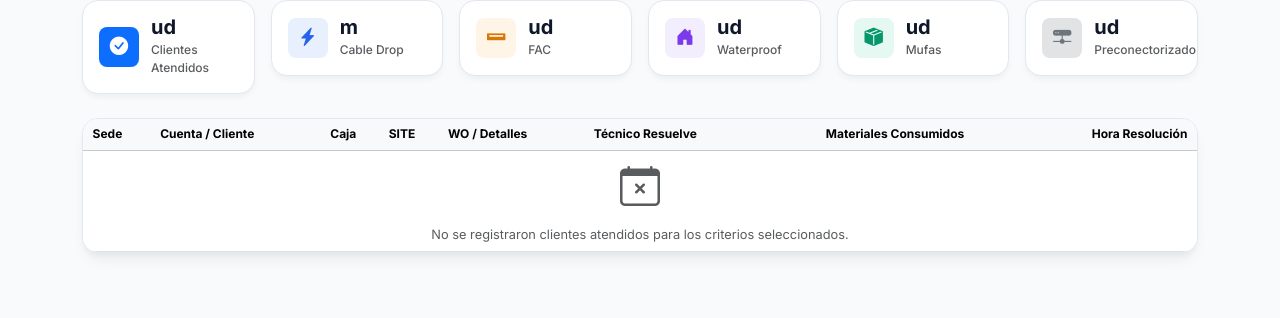
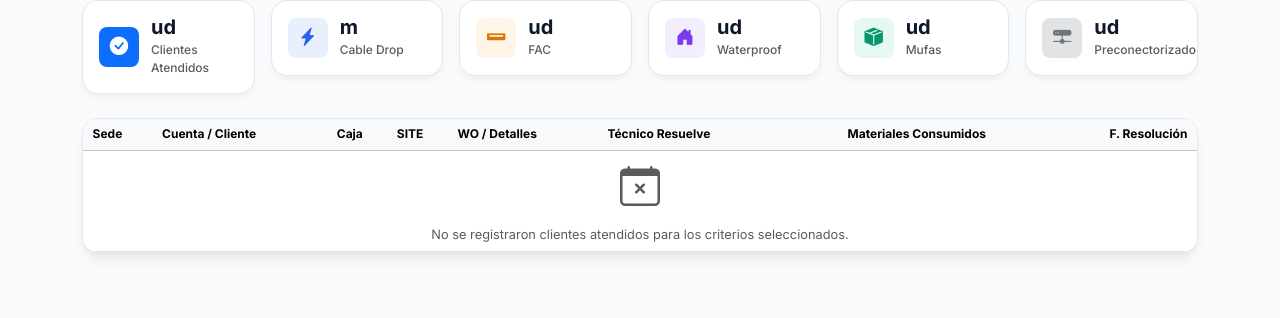
Before and after one commit to jjvargas2002-dot/botvip, a Python web app: template templates/avance_diario.html in a window 1280 px wide. Shown: the part 342-660 px from the top of the page. Run offline with Jinja, Linux system fonts and the light colour scheme; the template is opened without the code that fills it, so the values that code supplies are empty.

Commit message:
Include date in the Avance Diario resolution timestamp column and Excel export

```diff
--- a/app.py
+++ b/app.py
@@ -2584,7 +2584,7 @@ def exportar_avance_diario():
             "Sede", "Cuenta / Cliente", "Tipo", "Caja", "SITE",
             "WO", "Detalles / Comentarios", "Técnico Resuelve", "DNI Técnico",
             "Cable Drop (m)", "FAC (ud)", "Waterproof (ud)", "Mufas (ud)", "Preconectorizado (ud)",
-            "Hora Resolución"
+            "Fecha/Hora Resolución"
         ]
 
         for col_idx, h in enumerate(headers, 1):
@@ -2600,7 +2600,7 @@ def exportar_avance_diario():
             tipo = "Agrupado" if av.material_comentarios and "Agrupado en la avería principal" in av.material_comentarios else "Principal"
             tech_name = av.tecnico.nombre if av.tecnico else "No asignado"
             tech_dni = av.tecnico.dni if av.tecnico else ""
-            hora_resol = av.fecha_resolucion.strftime('%I:%M %p') if av.fecha_resolucion else ""
+            hora_resol = av.fecha_resolucion.strftime('%Y-%m-%d %I:%M %p') if av.fecha_resolucion else ""
 
             row_values = [
                 av.branch,
--- a/templates/avance_diario.html
+++ b/templates/avance_diario.html
@@ -169,7 +169,7 @@
                     <th scope="col">WO / Detalles</th>
                     <th scope="col">Técnico Resuelve</th>
                     <th scope="col" class="text-center">Materiales Consumidos</th>
-                    <th scope="col" class="pe-4 text-end">Hora Resolución</th>
+                    <th scope="col" class="pe-4 text-end">F. Resolución</th>
                 </tr>
             </thead>
             <tbody>
@@ -250,8 +250,8 @@
                             {% endif %}
                         </div>
                     </td>
-                    <td class="pe-4 text-end fw-semibold text-slate-700">
-                        {{ av.fecha_resolucion.strftime('%I:%M %p') if av.fecha_resolucion else 'N/A' }}
+                    <td class="pe-4 text-end fw-semibold text-slate-700 text-nowrap">
+                        {{ av.fecha_resolucion.strftime('%Y-%m-%d %I:%M %p') if av.fecha_resolucion else 'N/A' }}
                     </td>
                 </tr>
                 {% else %}
```
